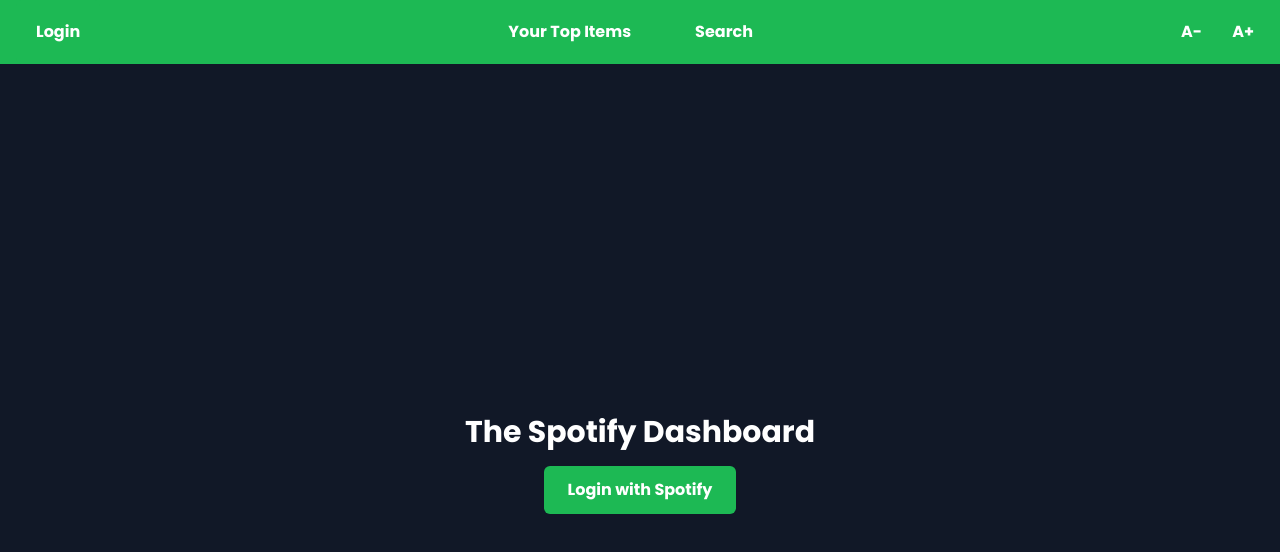
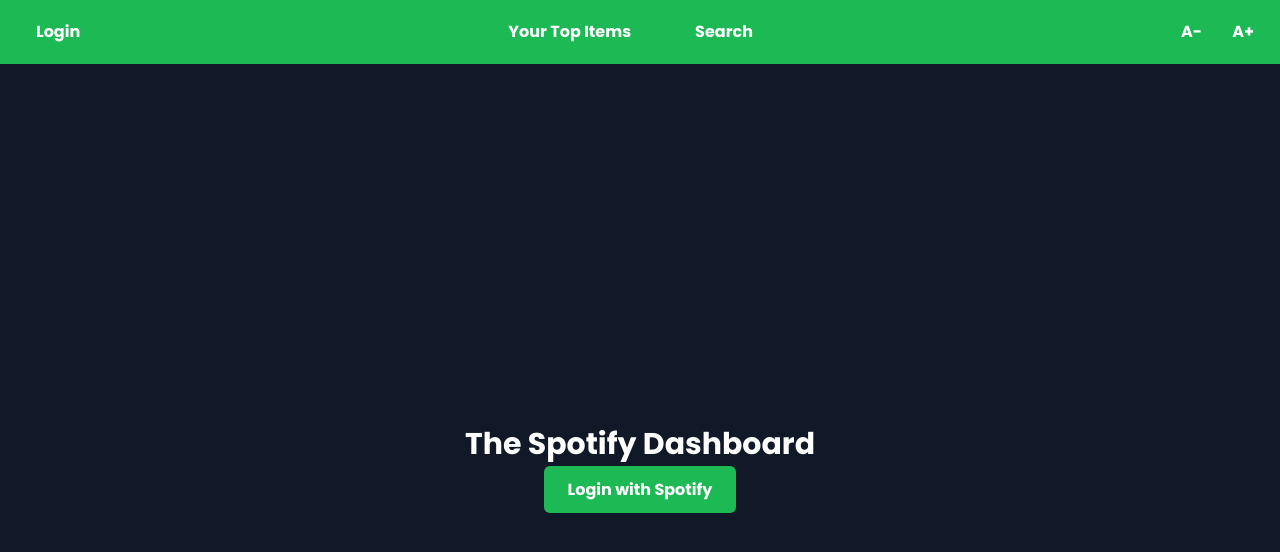
Before and after one commit to mokshsrinivas/spotify-dashboard, a React (Create React App) app: page / in a window 1280 px wide. Shown: the top 552 px of the page. Built offline with nearby package versions, Linux system fonts and the light colour scheme.

Commit message:
Login html

```diff
--- a/src/pages/Login.js
+++ b/src/pages/Login.js
@@ -1,20 +1,32 @@
 // src/Login.js
 import React from 'react';
+import { Helmet } from 'react-helmet';
 
 const CLIENT_ID = 'cc085e915c3a444a997efa86c4c2d64c';
 const REDIRECT_URI = 'https://spotify-dashboard-jet.vercel.app/callback';
 const AUTH_URL = `https://accounts.spotify.com/authorize?client_id=${CLIENT_ID}&response_type=token&redirect_uri=${REDIRECT_URI}&scope=user-top-read playlist-modify-public playlist-modify-private playlist-read-collaborative playlist-read-private user-library-modify user-library-read`;
 
 const Login = () => (
-  <div className="flex flex-col items-center justify-center min-h-screen bg-gray-900 text-white">
+  <>
+    <Helmet>
+      <title>The Spotify Dashboard - Login</title>
+      <meta name="description" content="Login to your Spotify account to access the Spotify Dashboard." />
+    </Helmet>
+
+    <main className="flex flex-col items-center justify-center min-h-screen bg-gray-900 text-white">
+      <header>
         <h1 className="text-3xl font-bold mb-4">The Spotify Dashboard</h1>
+      </header>
+      <section>
         <a
           href={AUTH_URL}
           className="bg-[#1DB954] text-white px-6 py-3 rounded-md font-bold transition-colors duration-300 hover:bg-green-400"
         >
           Login with Spotify
         </a>
-  </div>
+      </section>
+    </main>
+  </>
 );
 
 export default Login;
```
Lines whose indentation alone changed are shown as unchanged.
